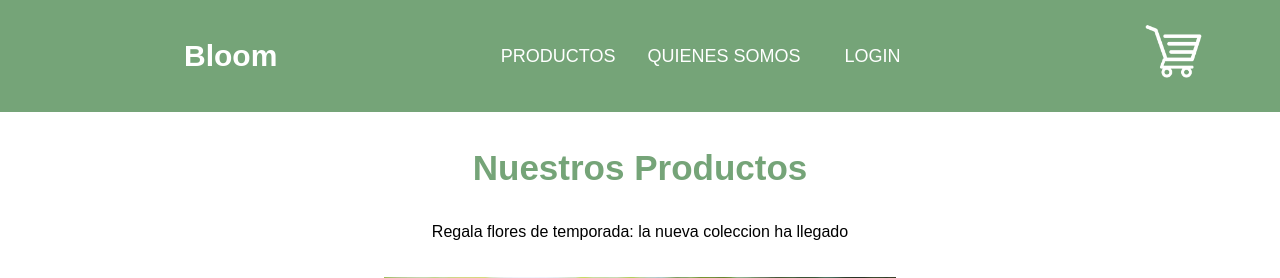
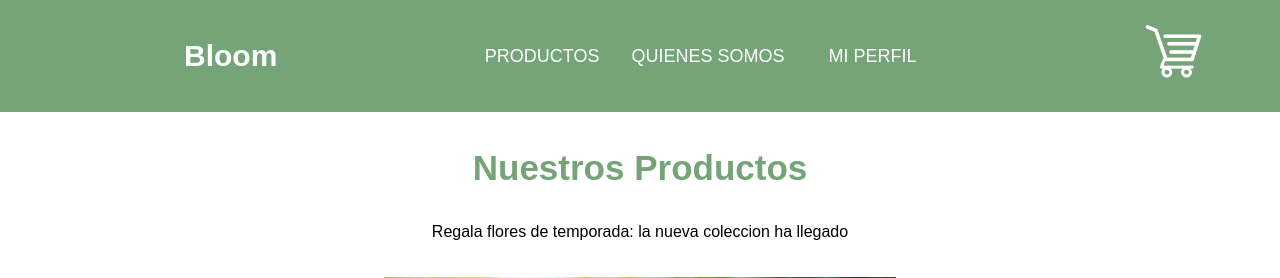
Before and after one commit to xXBarre/Floristeria, a PHP site: page /index.php in a window 1280 px wide. Shown: the top 278 px of the page. Run offline with PHP 8.4, Linux system fonts and the light colour scheme; the visitor is signed in with stand-in values (Sample User, id 1).

Commit message:
Add files via upload

```diff
--- a/header.php
+++ b/header.php
@@ -1,3 +1,12 @@
+<?php
+require_once("conexion.php");
+session_start();
+
+$enlaceHeader = isset($_SESSION["user_email"]) ? 'usuario.php' : 'login.php';
+$textoEnlace = isset($_SESSION["user_email"]) ? 'Mi Perfil' : 'Login';
+
+?>
+
 <nav class="nav">
     <a href="index.php" class="logo nav-link">Bloom</a>
     <ul class="nav-menu">
@@ -15,7 +24,7 @@
             <a href="Quienes.php" class="nav-menu-link nav-link">Quienes somos</a>
         </li>
         <li class="nav-menu-item">
-                  <a href="login.php" class="nav-menu-link nav-link">Login</a>
+            <a href="<?php echo $enlaceHeader; ?>" class="nav-menu-link nav-link"><?php echo $textoEnlace; ?></a>
         </li>
     </ul>
     <div id="carrito">
```
Lines whose indentation alone changed are shown as unchanged.
